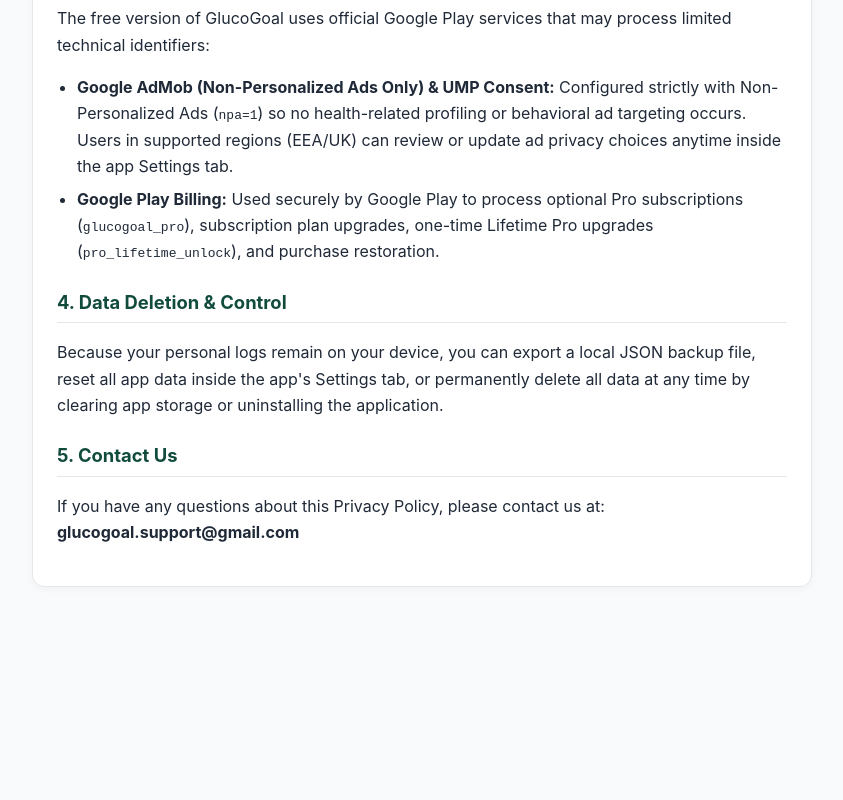
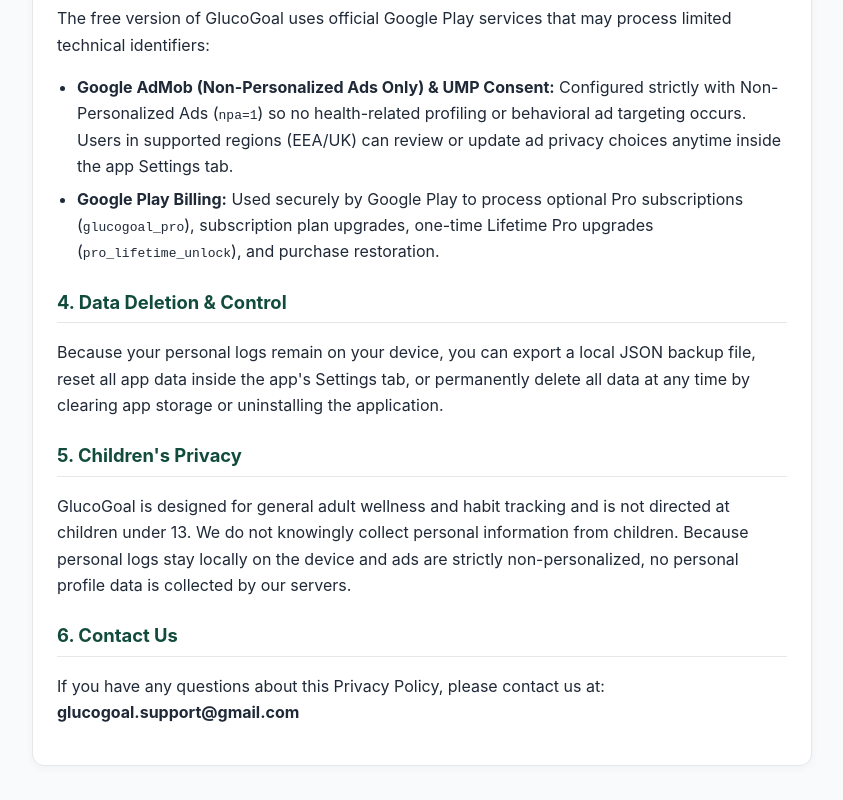
Before and after one commit to balramdav6-tech/glucogoal-privacy, a plain HTML site: page privacy-policy.html in a window 1280 px wide. Shown: the part 782-1582 px from the top of the page, without its empty margins (218-1061 px from the left). Before the commit the page ends 1417 px from the top, so only its background shows below. Drawn offline with Linux system fonts and the light colour scheme.

Commit message:
Add files via upload

```diff
--- a/privacy-policy.html
+++ b/privacy-policy.html
@@ -38,7 +38,7 @@
 <body>
 <div class="card">
   <h1>Privacy Policy for GlucoGoal: Habit &amp; Walk Log</h1>
-  <p><strong>Effective Date:</strong> November 2026 (App v1.3.0)</p>
+  <p><strong>Effective Date:</strong> November 2026 (App v1.3.1)</p>
 
   <div class="notice">
     <strong>Important Health &amp; Wellness Disclaimer:</strong> GlucoGoal is a personal habit, meal-routine, and walking distance tracker designed strictly for general wellness and self-monitoring. It is not a medical device and does not measure blood sugar directly, nor does it diagnose, treat, cure, or prevent diabetes or any medical condition. Always consult a qualified physician before changing any medication or diet.
@@ -60,7 +60,10 @@
   <h2>4. Data Deletion &amp; Control</h2>
   <p>Because your personal logs remain on your device, you can export a local JSON backup file, reset all app data inside the app's Settings tab, or permanently delete all data at any time by clearing app storage or uninstalling the application.</p>
 
-  <h2>5. Contact Us</h2>
+  <h2>5. Children's Privacy</h2>
+  <p>GlucoGoal is designed for general adult wellness and habit tracking and is not directed at children under 13. We do not knowingly collect personal information from children. Because personal logs stay locally on the device and ads are strictly non-personalized, no personal profile data is collected by our servers.</p>
+
+  <h2>6. Contact Us</h2>
   <p>If you have any questions about this Privacy Policy, please contact us at: <strong>glucogoal.support@gmail.com</strong></p>
 </div>
 </body>
```
